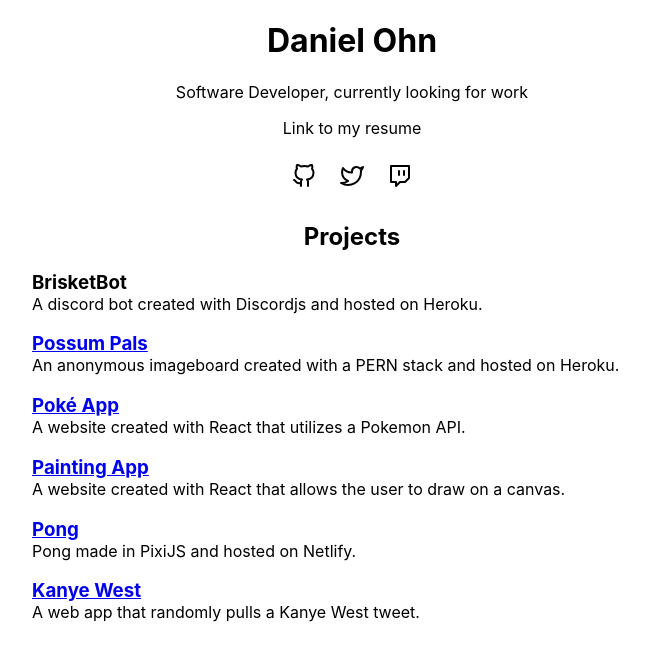
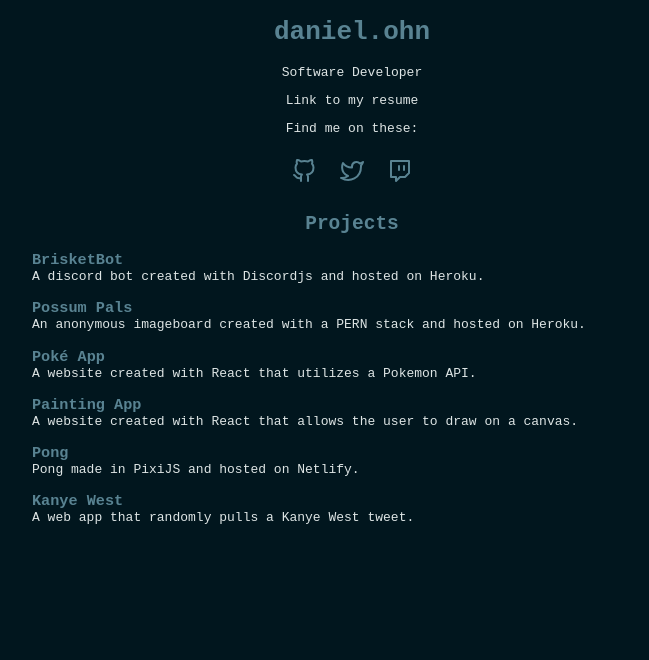
Before and after one commit to DanielOhn/portfolio-site, a React (Create React App) app: page / in a window 1280 px wide. Shown: the top 660 px of the page, without its empty margins (288-937 px from the left). Built offline with nearby package versions, Linux system fonts and the light colour scheme.

Commit message:
Update CSS by adding color variables.

```diff
--- a/public/index.html
+++ b/public/index.html
@@ -7,7 +7,7 @@
     <meta name="theme-color" content="#000000" />
     <meta
       name="description"
-      content="Web site created using create-react-app"
+      content="Daniel Ohn's personal site."
     />
     <link rel="apple-touch-icon" href="%PUBLIC_URL%/logo192.png" />
     <!--
@@ -24,7 +24,7 @@
       work correctly both with client-side routing and a non-root public URL.
       Learn how to configure a non-root public URL by running `npm run build`.
     -->
-    <title>React App</title>
+    <title>daniel.ohn</title>
   </head>
   <body>
     <noscript>You need to enable JavaScript to run this app.</noscript>
--- a/src/App.css
+++ b/src/App.css
@@ -2,8 +2,39 @@
   text-align: center;
   width: 100%;
   margin: 0;
+  font-family: monospace;
+
 }
 
+h1, h2, h3 {
+  color: var(--header-color);
+}
+
+p {
+  color: var(--text-color);
+}
+
+a {
+  text-decoration: none;
+}
+
+svg {
+  color: var(--header-color);
+}
+
+svg:hover {
+  color: var(--header-color);
+  fill: var(--url-color);
+}
+
+body {
+  --bg-color: #01161E;
+  --header-color: #598392;
+  --text-color: #DEE5E5;
+  --url-color: #C9E4CA;
+
+  background-color: var(--bg-color);
+}
 
 .projects {
   width: 50%;
--- a/src/App.js
+++ b/src/App.js
@@ -18,13 +18,14 @@
   return (
     <div className="App">
       <div className="header">
-        <h1>Daniel Ohn</h1>
+        <h1>daniel.ohn</h1>
       </div>
       <div className='content'>
-        <p>Software Developer, currently looking for work</p>
+        <p>Software Developer</p>
         <p>Link to my resume</p>
       </div>
       <div className='social'>
+        <p>Find me on these:</p>
         <Github />
         <Twitter />
         <Twitch />
--- a/src/Components/Project.js
+++ b/src/Components/Project.js
@@ -16,7 +16,7 @@
 
     return (
         <div className="Project">
-            {url !== "/" ? <a href={url}><h3>{name}</h3></a>
+            {url !== "/" ? <a href={url} target="_blank" rel="noopener noreferrer"><h3>{name}</h3></a>
                 : <h3>{name}</h3>
             }
             <p>{desc}</p>
```
Also changed, not shown: src/Social/Social.css (+0 -11 lines), src/Components/Link.js (deleted).
